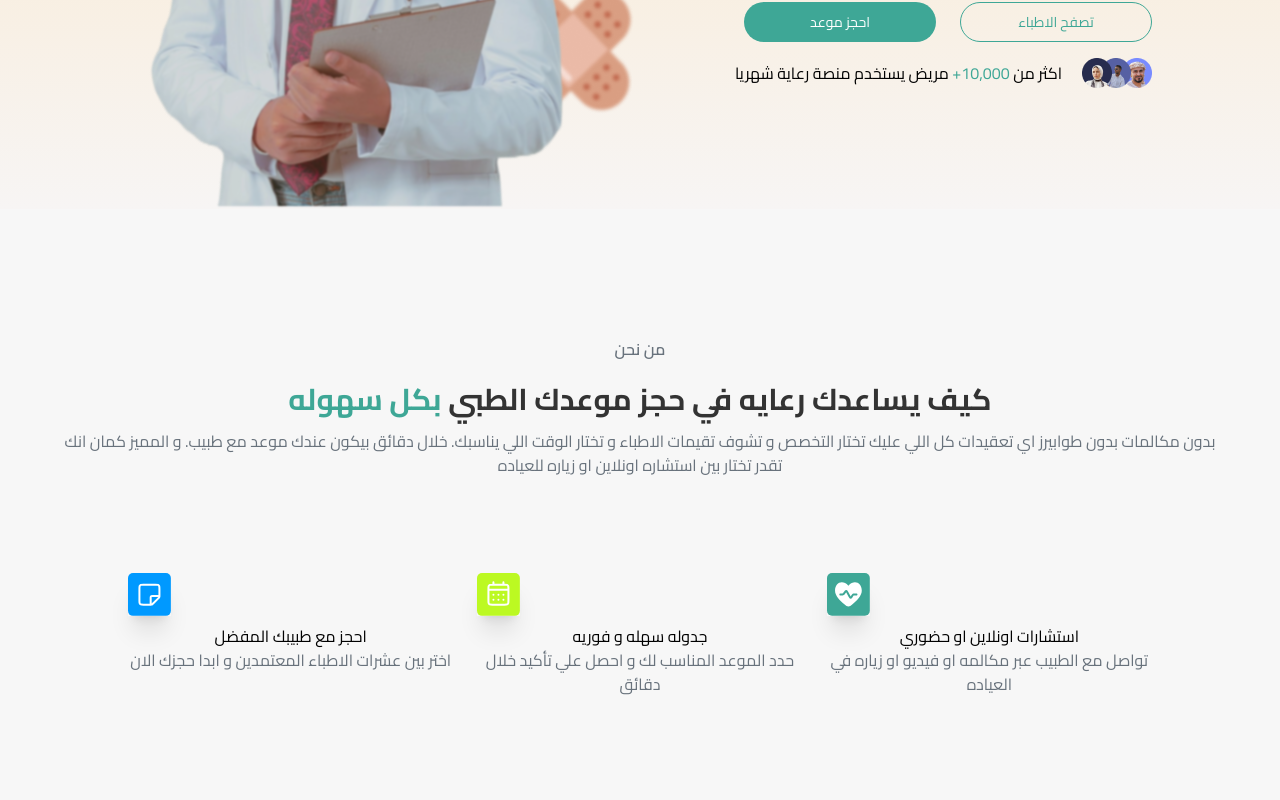
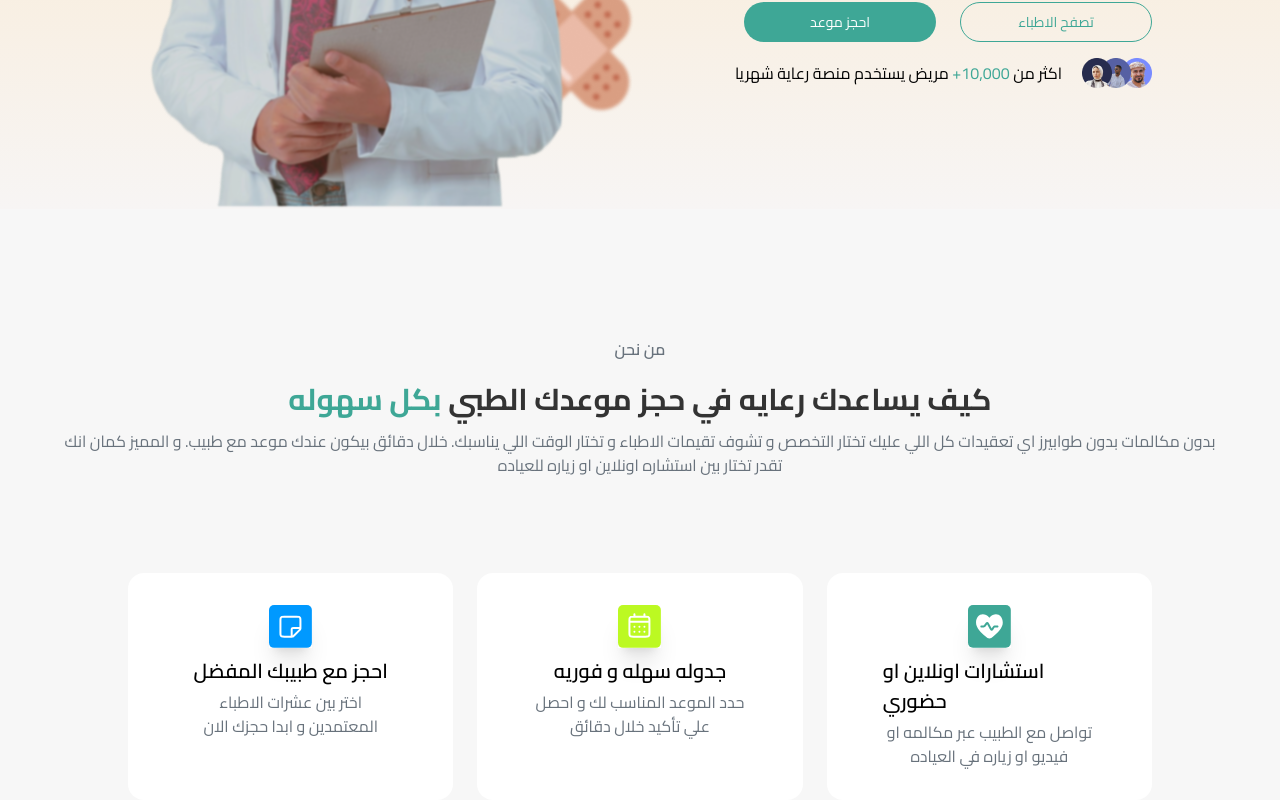
Before and after one commit to Abo3baziz/raaya, a Next.js app: page / in a window 1280 px wide. Shown: the part 591-1391 px from the top of the page. Before the commit the page ends 1290 px from the top, so only its background shows below. Built offline with nearby package versions, Linux system fonts and the light colour scheme.

Commit message:
fix: correct navbar color variable and clean up utility styles in globals.css

```diff
--- a/app/globals.css
+++ b/app/globals.css
@@ -10,9 +10,13 @@
 
 @theme {
   --color-primary: var(--primary-color);
-  --color-navbar: var(--color-navbar);
+  --color-navbar: var(--nav-bar);
   --color-heading: var(--heading);
   --color-paragraph: var(--light-silver);
+  --color-main-bg: var(--background);
+  --breakpoint-*: initial;
+
+  --breakpoint-desktop: 90rem;
 }
 
 /* @media (prefers-color-scheme: dark) {
@@ -21,6 +25,34 @@
     --foreground: #ededed;
   }
 } */
+
+@layer utilities {
+  .bg-gold-cream {
+    background: linear-gradient(
+      to bottom,
+      oklch(92.095% 0.06049 79.093),
+      oklch(97.14% 0.00245 46.981)
+    );
+  }
+
+  .card {
+    padding-left: 3.5rem;
+    padding-right: 3.5rem;
+    padding-top: 2rem;
+    padding-bottom: 2rem;
+    display: flex;
+    flex-direction: column;
+    align-items: center;
+    background-color: white;
+    border-radius: 1rem;
+  }
+
+  .h3-card-Heading {
+    font-size: 20px;
+    font-weight: 600;
+    margin: 0 0 4px 0;
+  }
+}
 
 body {
   background: var(--background);
@@ -59,13 +91,3 @@ body {
 .active > li > a {
   color: var(--primary-color);
 }
-
-@layer utilities {
-  .bg-gold-cream {
-    background: linear-gradient(
-      to bottom,
-      oklch(92.095% 0.06049 79.093),
-      oklch(97.14% 0.00245 46.981)
-    );
-  }
-}
```
